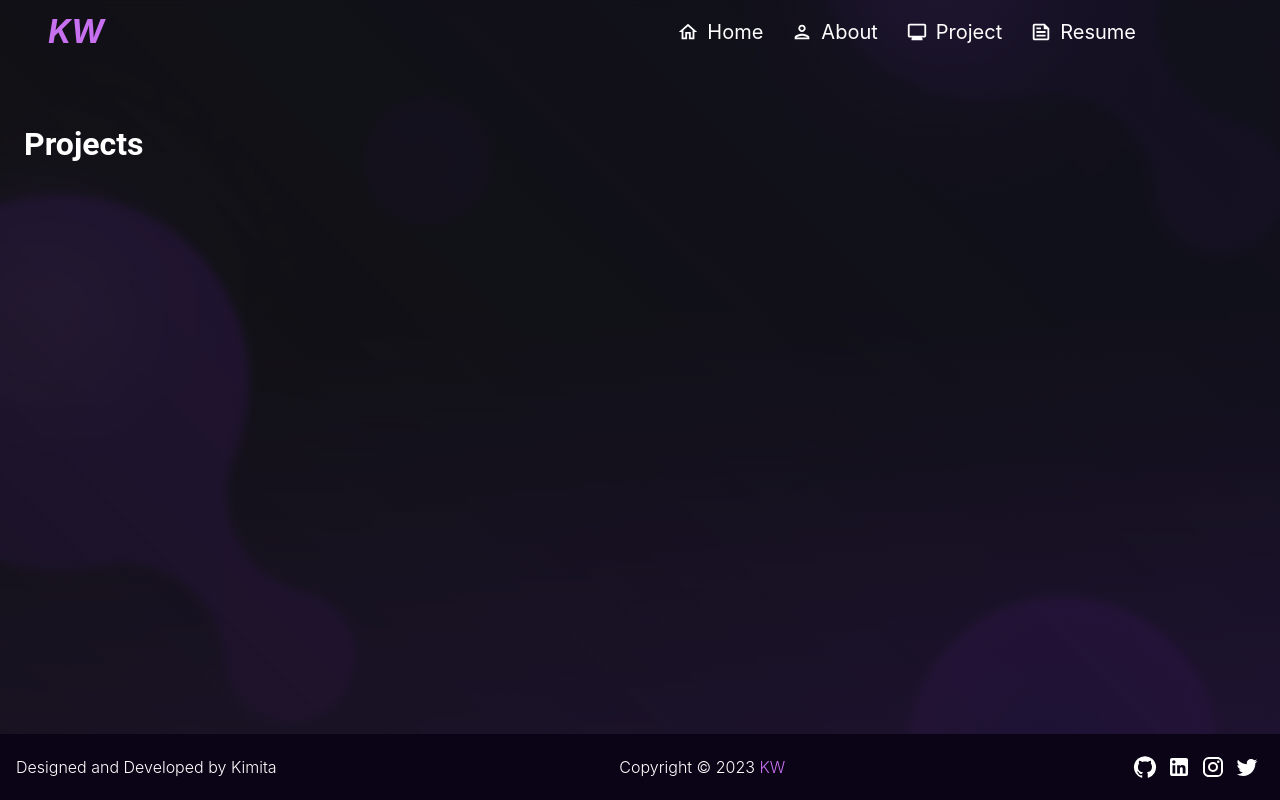
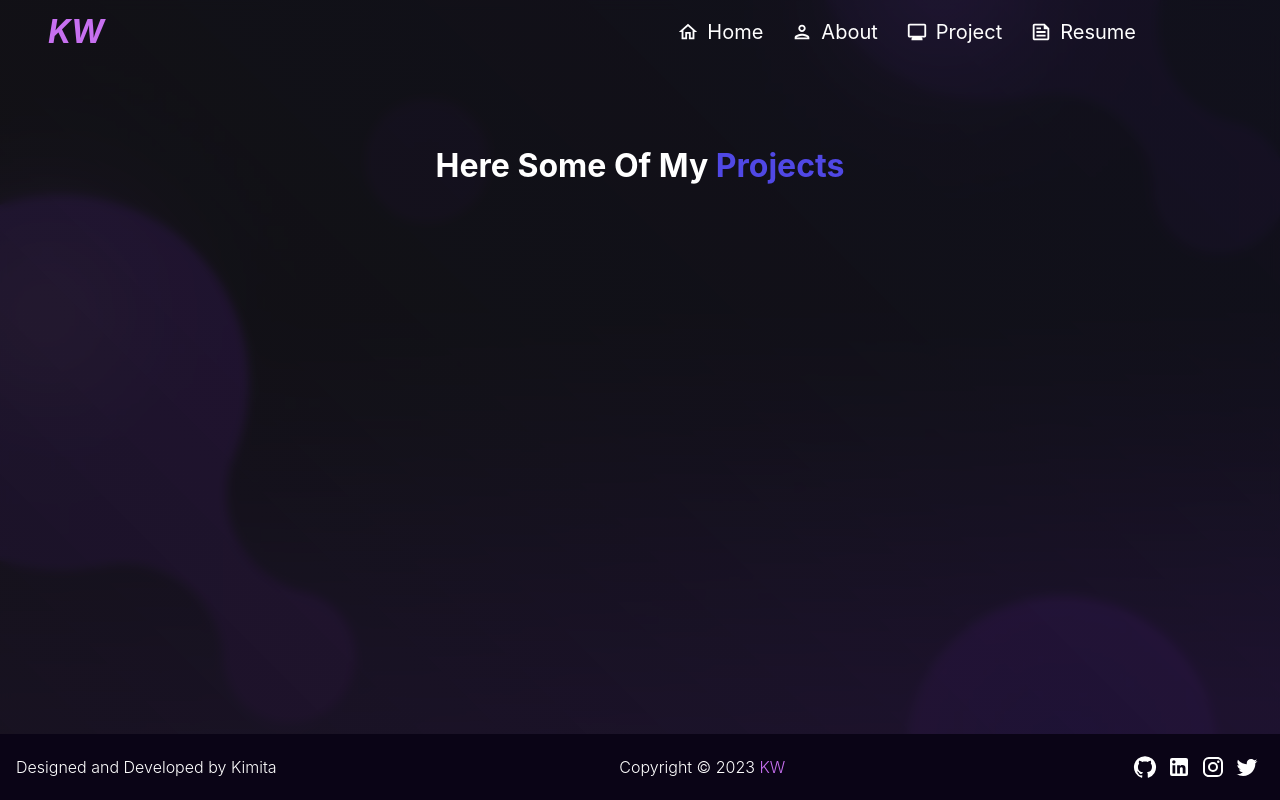
Before and after one commit to kimitaWanjohi/portfolio, a React (Vite) app: page /projects in a window 1280 px wide. Built offline with nearby package versions, Linux system fonts and the light colour scheme.

Commit message:
project card

```diff
--- a/src/components/Projects.tsx
+++ b/src/components/Projects.tsx
@@ -1,10 +1,34 @@
 import React from 'react';
+import Box from '@mui/material/Box';
+import Typography from '@mui/material/Typography';
+import { styled } from '@mui/material/styles';
+import Project from './Projects/Project';
+
+
+const Span = styled('span')(({ theme }) => ({
+    color: theme.palette.primary.main,
+}));
+
+
 
 const Projects: React.FC = () => {
 
     return (
         <>
-            <h1>Projects</h1>
+            <Box sx={{
+                my: 10,
+                px: 10,
+                minHeight: '50vh',
+
+            }}>
+                <Typography variant="h4" align="center" component="h2" gutterBottom>
+                    Here Some Of My <Span> Projects </Span>
+                </Typography>
+
+                <Box>
+
+                </Box>
+            </Box>
         </>
 
     )
--- /dev/null
+++ b/src/components/Projects/Project.tsx
@@ -0,0 +1,40 @@
+import React from 'react';
+import Card from '@mui/material/Card';
+import CardContent from '@mui/material/CardContent';
+import CardMedia from '@mui/material/CardMedia';
+import Typography from '@mui/material/Typography';
+import Button from '@mui/material/Button';
+import CardActions from '@mui/material/CardActions';
+
+const Project: React.FC = () => {
+
+    return (
+    <Card sx={{ maxWidth: 900, display: 'flex'}}>
+    <   CardMedia
+          sx={{ height: 'auto', width: '300%'}}
+          image="https://mui.com/static/images/cards/contemplative-reptile.jpg"
+          title="green iguana"
+        />
+        <div>
+        <CardContent>
+          <Typography gutterBottom variant="h5" component="div">
+            Lizard
+          </Typography>
+          <Typography variant="body2" color="text.secondary">
+            Lizards are a widespread group of squamate reptiles, with over 6,000
+            species, ranging across all continents except Antarctica
+                      Lizards are a widespread group of squamate reptiles, with over 6,000
+            species, ranging across all continents except Antarctica
+          </Typography>
+        </CardContent>
+        <CardActions>
+          <Button size="small">Share</Button>
+          <Button size="small">Learn More</Button>
+        </CardActions>
+        </div>
+    </Card>
+    );
+}
+
+
+export default Project;
```
Also changed, not shown: src/components/Projects/ProjectsWrapper.tsx (added, +18 -0 lines).
